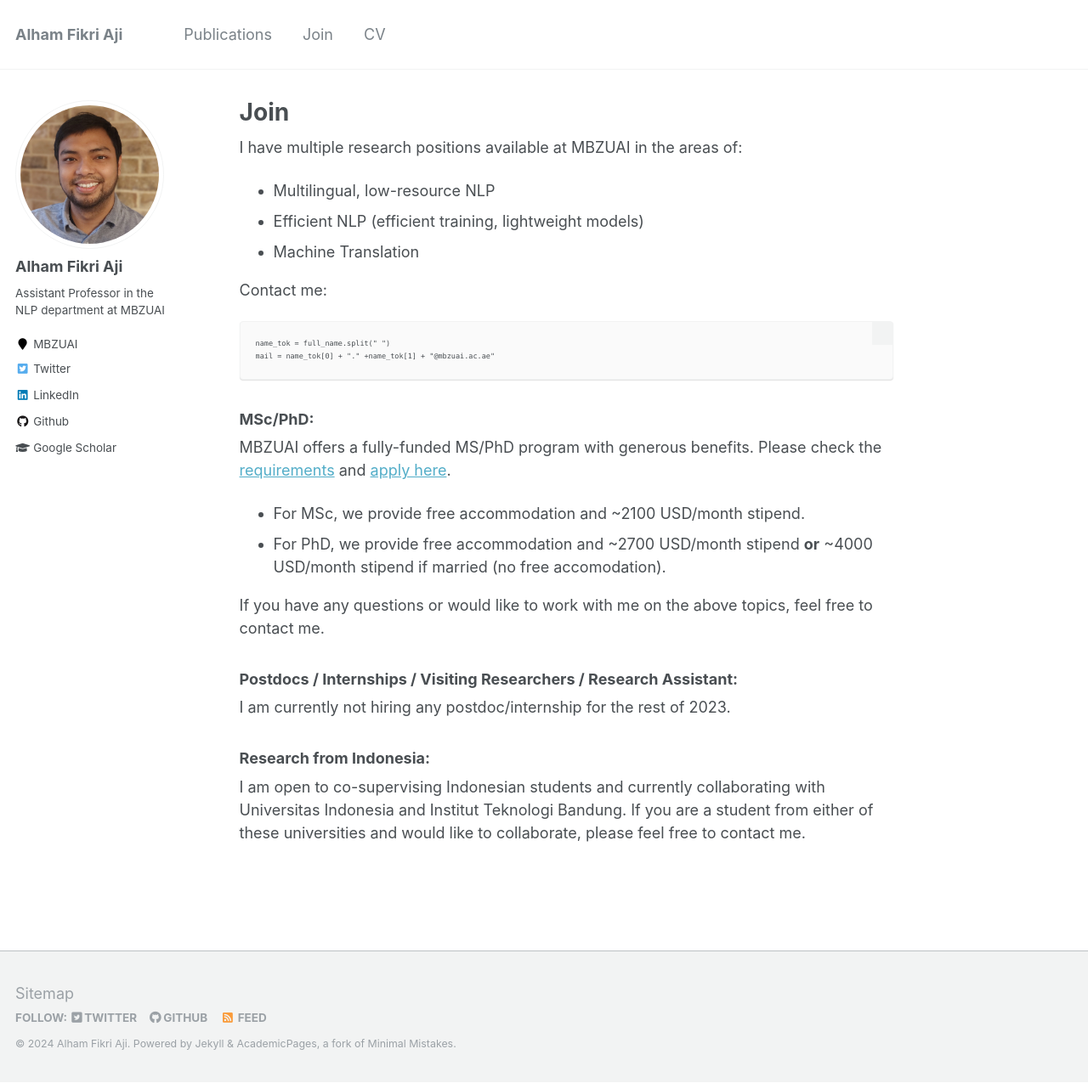
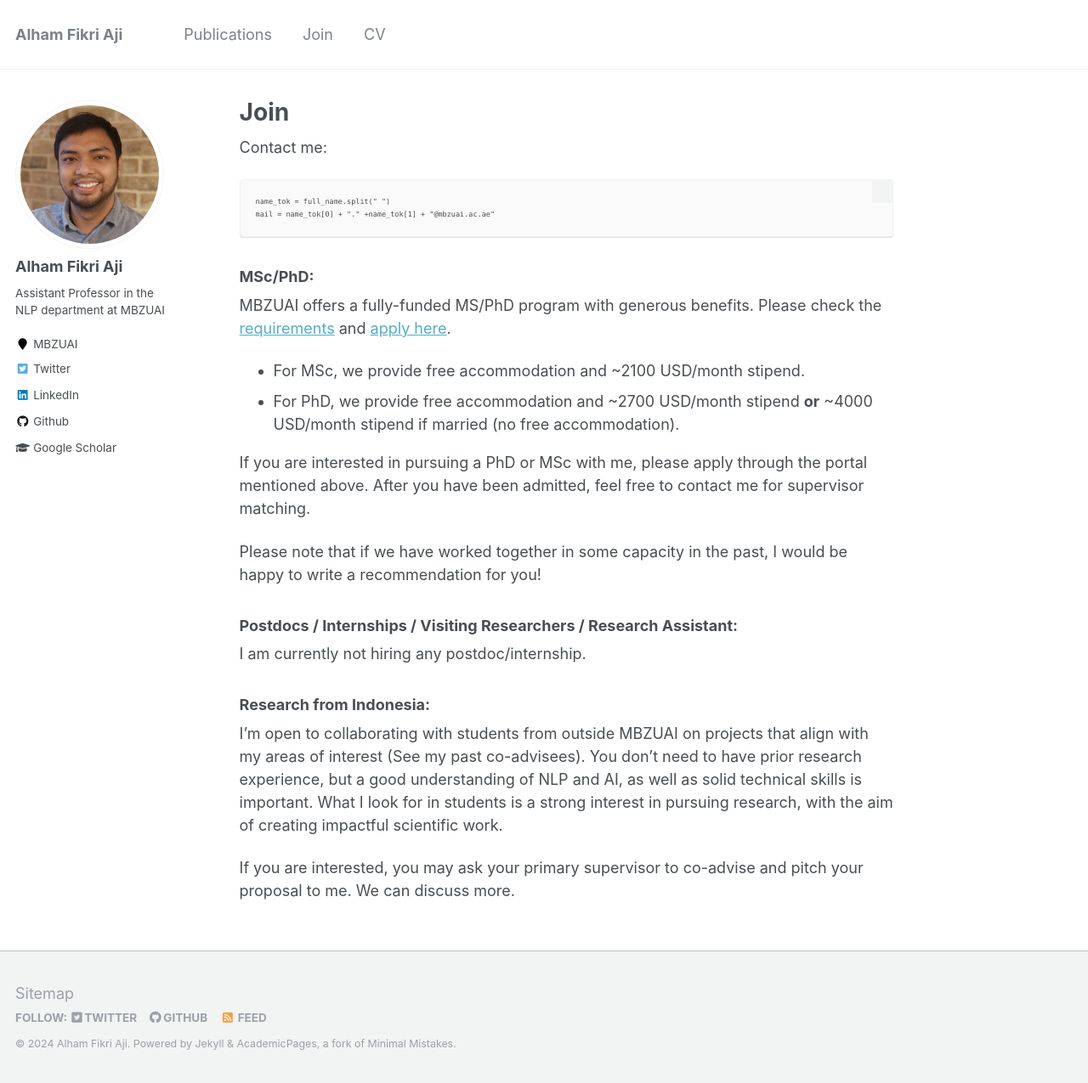
Before and after one commit to afaji/afaji.github.io, a Jekyll site: the page built from _pages/join.md, in a window 1280 px wide and 1275 px high. Shown: the whole window at 85% size. Built offline with Jekyll 4.4.1, drawn with Linux system fonts in a browser that asks for light colours.

Commit message:
Update join.md

````diff
--- a/_pages/join.md
+++ b/_pages/join.md
@@ -6,12 +6,6 @@ author_profile: true
 redirect_from:
   - /join/
 ---
-
-
-I have multiple research positions available at MBZUAI in the areas of:
- - Multilingual, low-resource NLP
- - Efficient NLP (efficient training, lightweight models)
- - Machine Translation
 
 Contact me:
 ```
@@ -25,14 +19,18 @@ mail = name_tok[0] + "." +name_tok[1] + "@mbzuai.ac.ae"
 MBZUAI offers a fully-funded MS/PhD program with generous benefits. Please check the [requirements](https://mbzuai.ac.ae/study/admission-process/) and [apply here](https://apply.mbzuai.ac.ae/OnlineApplication).
 
  - For MSc, we provide free accommodation and ~2100 USD/month stipend.
- - For PhD, we provide free accommodation and ~2700 USD/month stipend **or** ~4000 USD/month stipend if married (no free accomodation).
+ - For PhD, we provide free accommodation and ~2700 USD/month stipend **or** ~4000 USD/month stipend if married (no free accommodation).
 
-If you have any questions or would like to work with me on the above topics, feel free to contact me.
+If you are interested in pursuing a PhD or MSc with me, please apply through the portal mentioned above. After you have been admitted, feel free to contact me for supervisor matching.
+
+Please note that if we have worked together in some capacity in the past, I would be happy to write a recommendation for you!
 
 ### Postdocs / Internships / Visiting Researchers / Research Assistant:
 
-I am currently not hiring any postdoc/internship for the rest of 2023.
+I am currently not hiring any postdoc/internship.
 
 ### Research from Indonesia:
 
-I am open to co-supervising Indonesian students and currently collaborating with Universitas Indonesia and Institut Teknologi Bandung. If you are a student from either of these universities and would like to collaborate, please feel free to contact me.
+I'm open to collaborating with students from outside MBZUAI on projects that align with my areas of interest (See my past co-advisees). You don't need to have prior research experience, but a good understanding of NLP and AI, as well as solid technical skills is important. What I look for in students is a strong interest in pursuing research, with the aim of creating impactful scientific work.
+
+If you are interested, you may ask your primary supervisor to co-advise and pitch your proposal to me. We can discuss more.
````
